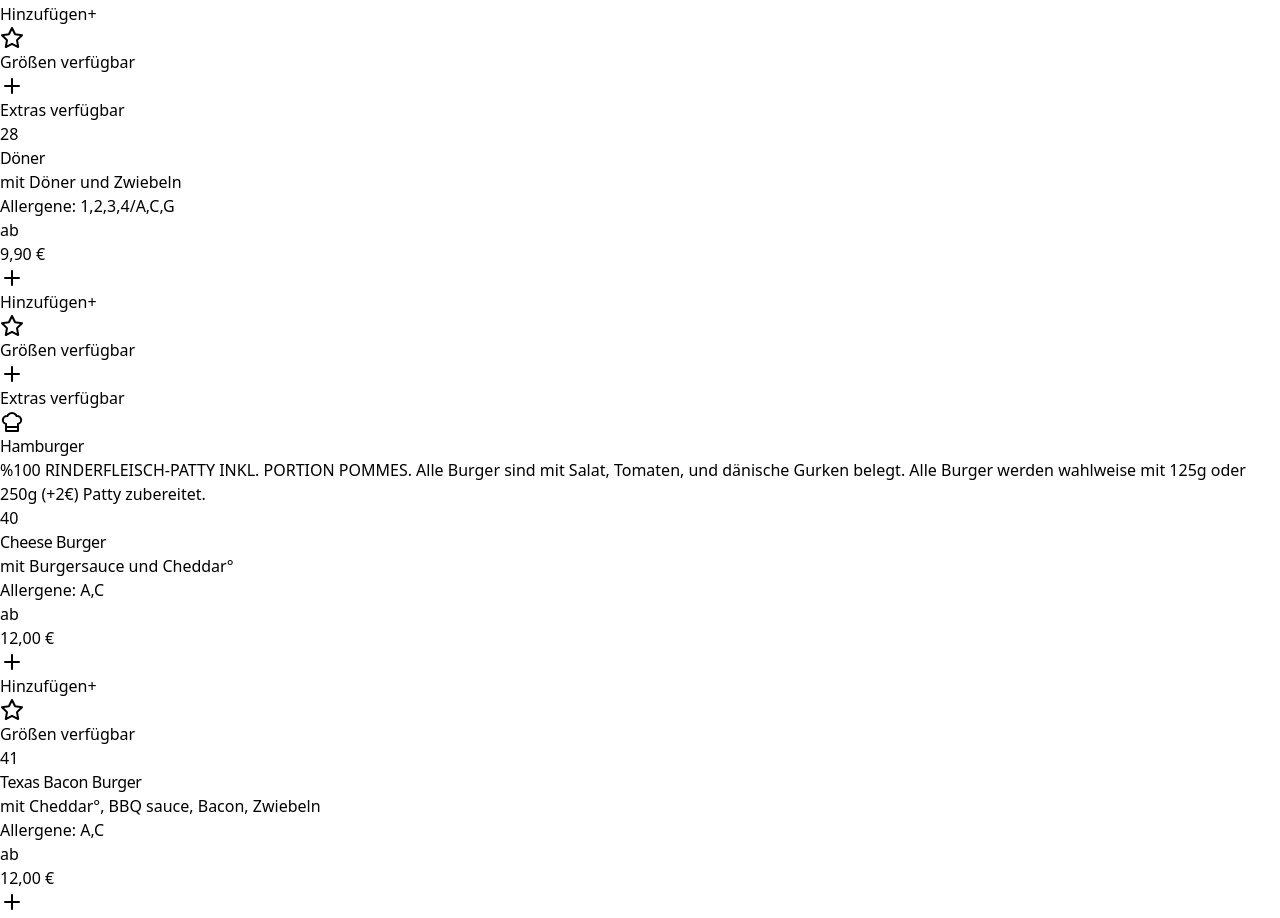
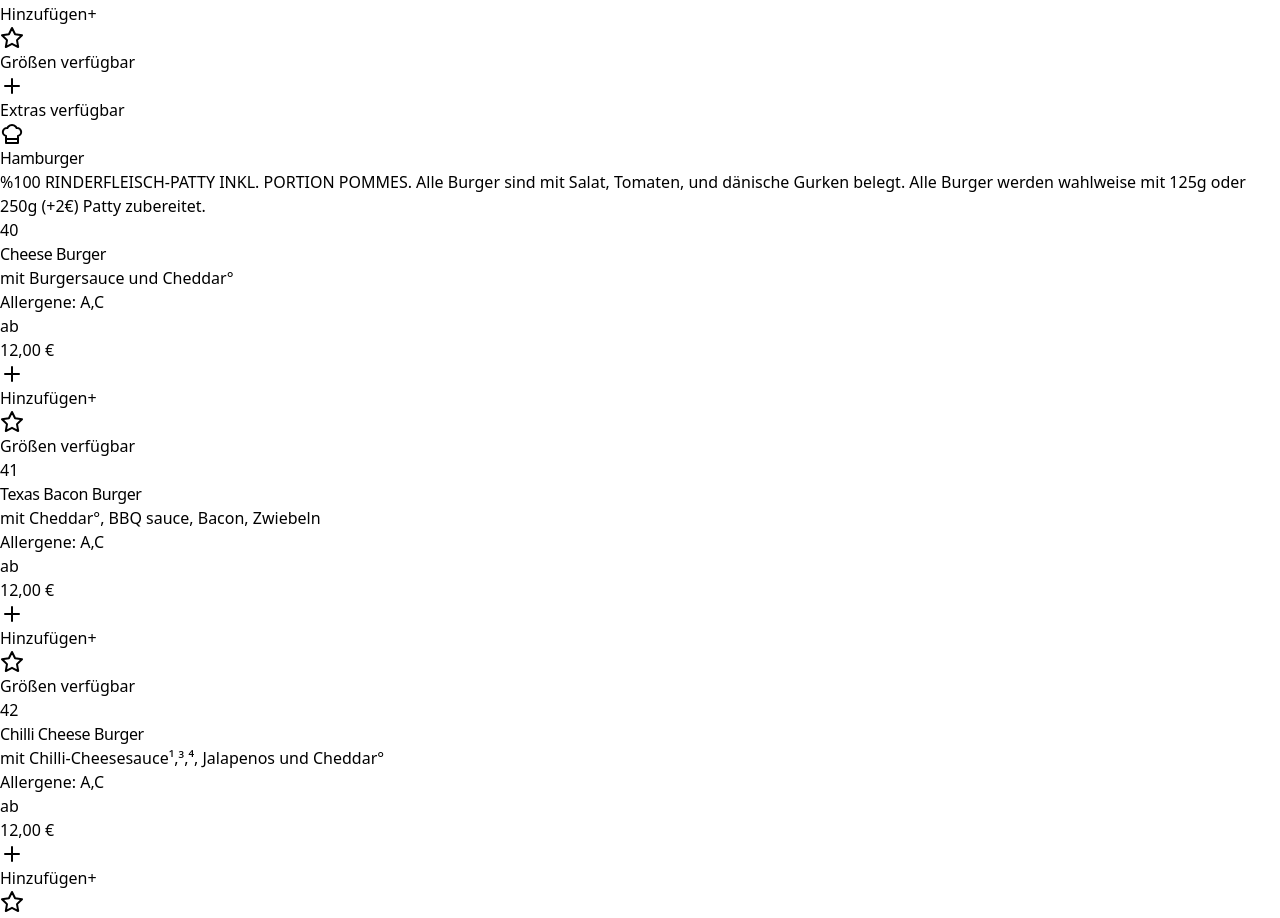
Before and after one commit to ecoezer/foodtaxi, a React (Vite) app: page / in a window 1280 px wide. Shown: the part 10926-11844 px from the top of the page. Built offline with nearby package versions, Linux system fonts and the light colour scheme.

Commit message:
Remove Döner Pizza #28

```diff
--- a/src/data/menuItems.ts
+++ b/src/data/menuItems.ts
@@ -950,15 +950,5 @@ export const pizzas: MenuItem[] = [
     allergens: "1,2,3/A,C",
     isPizza: true,
     sizes: createPizzaSizes({ medium: 9.90, large: 11.90, family: 18.90, mega: 28.90 })
-  },
-  {
-    id: 529,
-    number: 28,
-    name: "Döner",
-    description: "mit Döner und Zwiebeln",
-    price: 9.90,
-    allergens: "1,2,3,4/A,C,G",
-    isPizza: true,
-    sizes: createPizzaSizes({ medium: 9.90, large: 11.90, family: 18.90, mega: 28.90 })
   }
 ];
```
